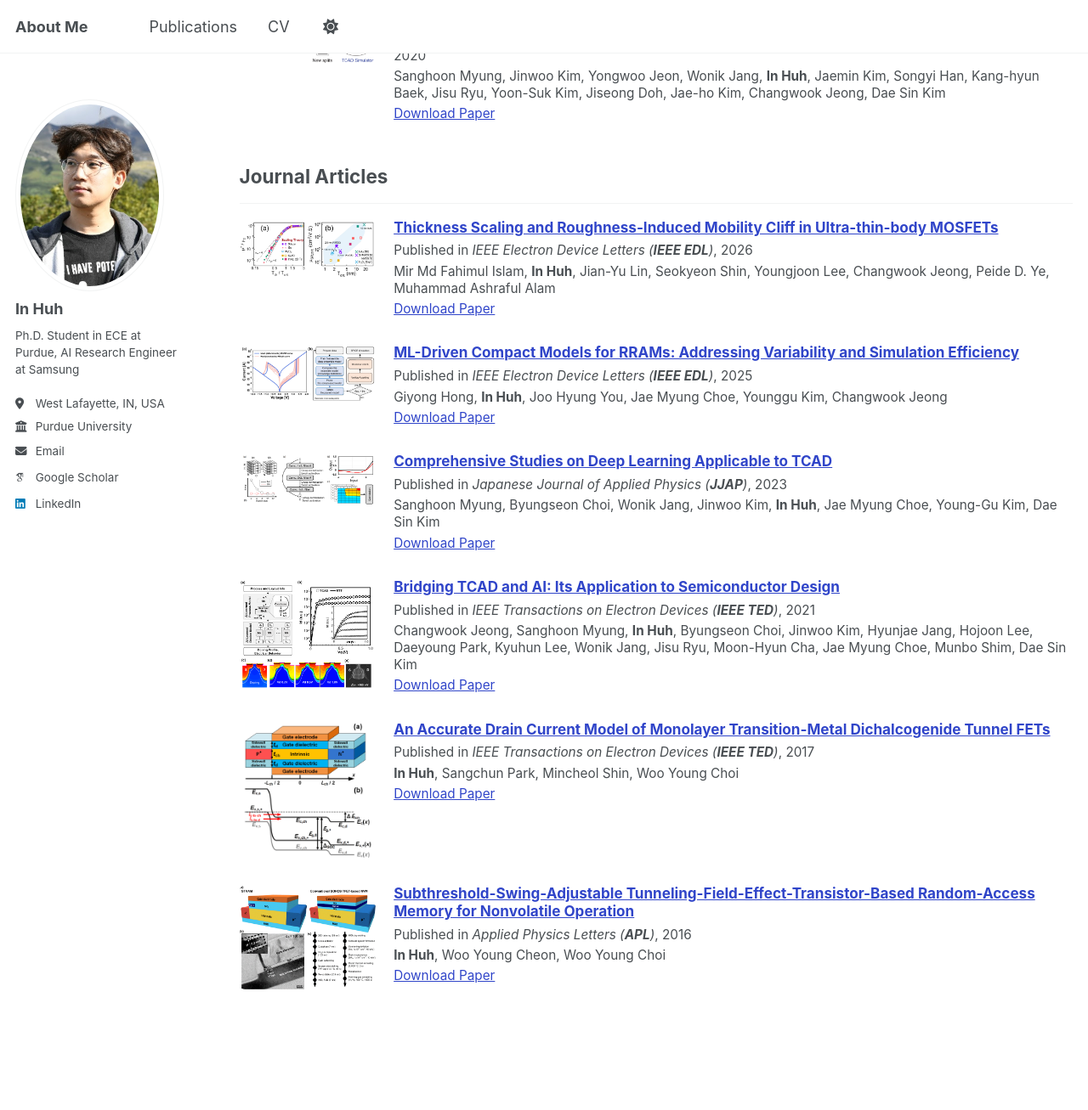
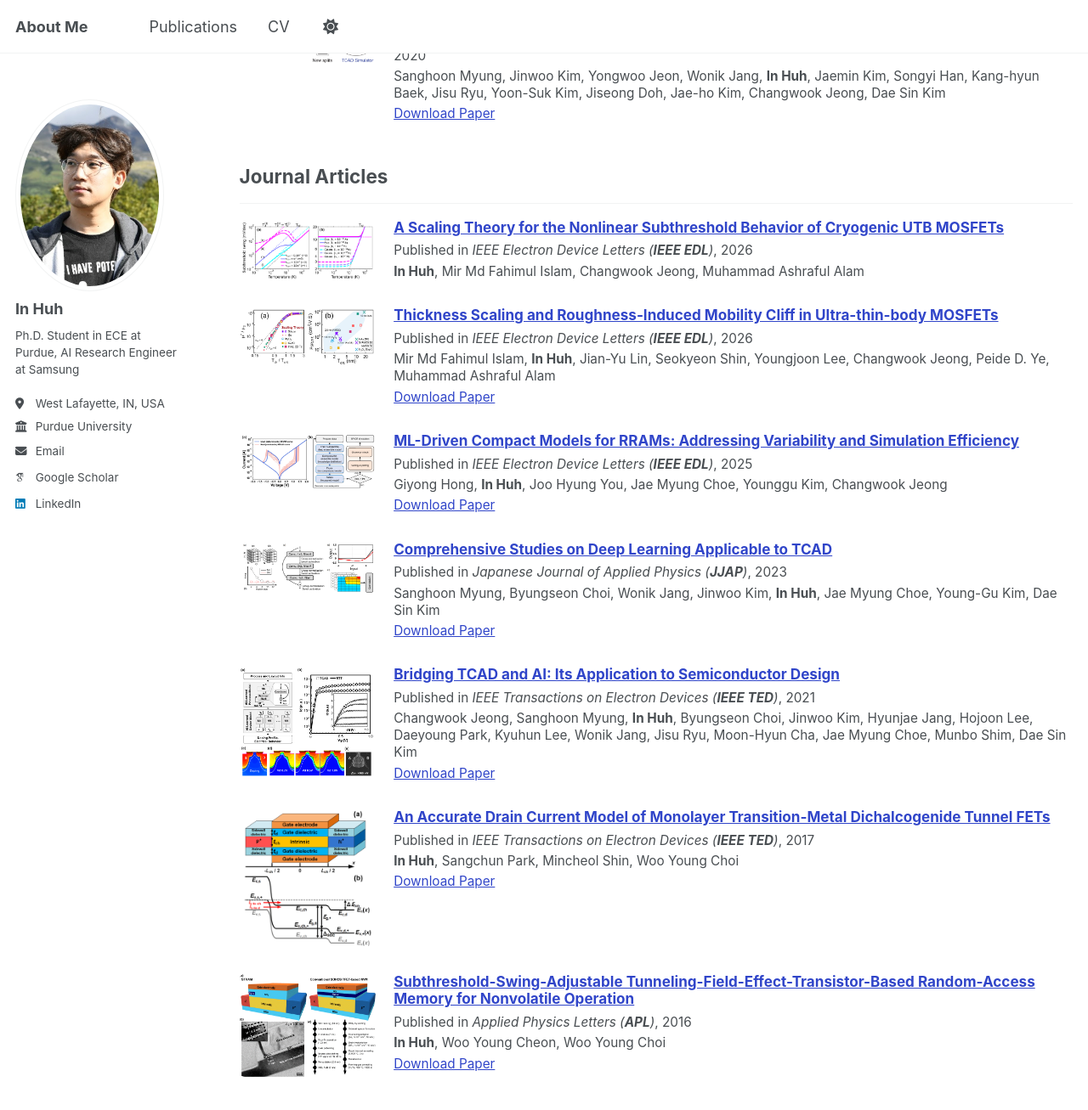
Before and after one commit to inhuh91/inhuh91.github.io, a Jekyll site: the page built from _pages/publications.html, in a window 1280 px wide and 1400 px high, scrolled down 1434 px. Shown: the top 1307 px of the window at 85% size. Built offline with Jekyll 4.4.1, drawn with Linux system fonts in a browser that asks for light colours; some web fonts are replaced.

Commit message:
Publication updated.

```diff
--- /dev/null
+++ b/_publications/2026-06-05-scaling.md
@@ -0,0 +1,29 @@
+---
+title: "A Scaling Theory for the Nonlinear Subthreshold Behavior of Cryogenic UTB MOSFETs"
+collection: publications
+category: manuscripts
+permalink: /publication/edl2026scaling
+excerpt: '<strong>In Huh</strong>, Mir Md Fahimul Islam, Changwook Jeong, Muhammad Ashraful Alam'
+date: 2026-06-05
+venue: 'IEEE Electron Device Letters (<strong>IEEE EDL</strong>)'
+summary: '<strong>In Huh</strong> et al., <i>IEEE Electron Device Letters (<strong>IEEE EDL</strong>)</i>, 2026'
+header:
+  teaser: scaling.png
+---
+<p align="justify">
+The subthreshold swing (SS) is expected to
+scale linearly with temperature, SSB = (kBT/q)ln10, yet
+experimental data from cryogenic UTB (Si, MoS2, and oxide) MOSFETs exhibit anomalous temperature-dependent
+nonlinearities characterized by negative differential SS and
+multiple plateaus. Here we use the Landauer formulation to
+rigorously derive the scaling relationship SS = SSB · [1 +
+γ(TR/T)
+T/TW ] to capture the universality and robustness of
+SS anomalies reported in the literature to date. The temperature scales (TW, TR) are related to the intrinsic properties
+of the band-tail states and reference current, and as such,
+can be used as a diagnostic quality monitor of as-fabricated
+and stress-degraded MOSFET.
+</p>
+<hr>
+
+<strong>In Huh</strong> et al., <i>IEEE Electron Device Letters (<strong>IEEE EDL</strong>)</i>, 2026
```
Also changed, not shown: _pages/about.md (+3 -0 lines), images/scaling.png (added).
